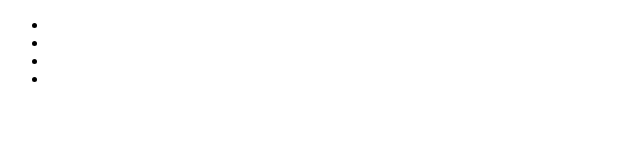
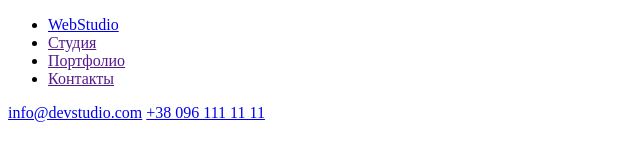
Before and after one commit to sk6k/goit-markup-hw-01, a plain HTML site: page index.html in a window 1280 px wide. Shown: the whole page, without its empty margins (0-640 px from the left). Drawn offline with Linux system fonts and the light colour scheme.

Commit message:
Update index.html

```diff
--- a/index.html
+++ b/index.html
@@ -1,19 +1,23 @@
 <!DOCTYPE html>
-<html lang="en">
+<html lang="ru">
 <head>
     <meta charset="UTF-8">
     <meta http-equiv="X-UA-Compatible" content="IE=edge">
     <meta name="viewport" content="width=device-width, initial-scale=1.0">
-    <title>Document</title>
+    <title>WebStudio</title>
 </head>
 <body>
     <header>
-        <ul>
-            <li></li>
-            <li></li>
-            <li></li>
-            <li></li>
-        </ul>
+        <nav>
+            <ul>
+                <li><a id="logo" href="." rel="home">WebStudio</a></li>
+                <li><a href="">Студия</a></li>
+                <li><a href="">Портфолио</a></li>
+                <li><a href="">Контакты</a></li>
+            </ul>
+        </nav>
+        <a href="mailto:info@devstudio.com">info@devstudio.com</a>
+        <a href="tel:+380961111111">+38 096 111 11 11</a>
     </header>
 </body>
 </html>
```
